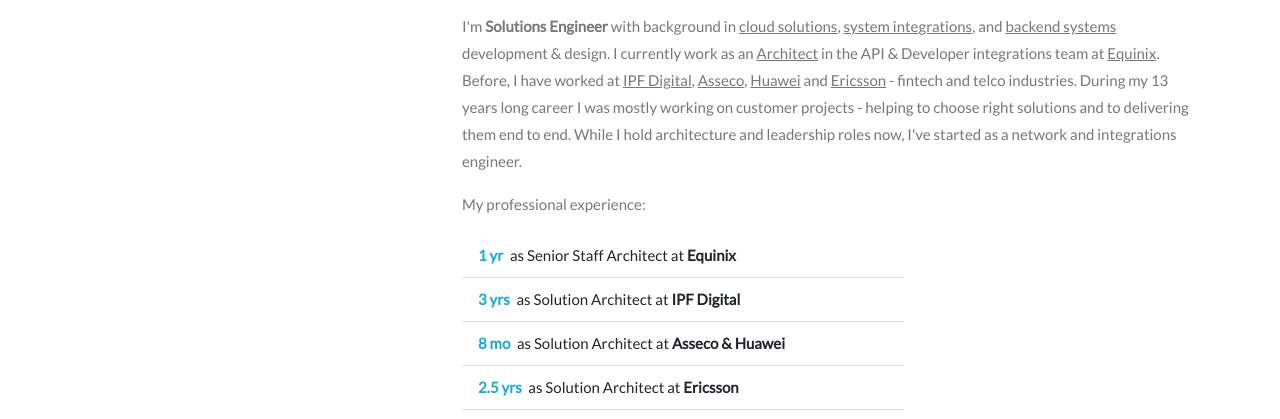
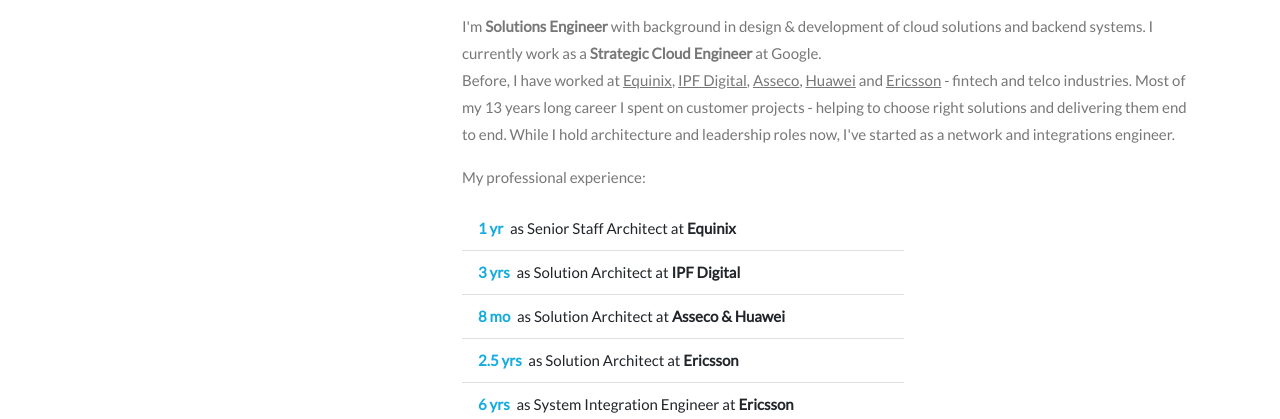
Before and after one commit to mikouaj/stefaniak.dev, a website built with webpack: page src/html/index.html in a window 1280 px wide. Shown: the part 359-778 px from the top of the page. Built offline with nearby package versions, Linux system fonts and the light colour scheme; files whose address does not match are found by name.

Commit message:
Updated About me section after moving to Google

```diff
--- a/src/html/index.html
+++ b/src/html/index.html
@@ -73,13 +73,11 @@
                 <div class="col"></div>
                 <div class="col-8">
                     <p class="mt-2">
-                        I'm <b>Solutions Engineer</b> with background in <u>cloud solutions</u>, <u>system
-                            integrations</u>, and <u>backend systems</u> development & design.
-                        I currently work as an <u>Architect</u> in the API & Developer integrations team at
+                        I'm <b>Solutions Engineer</b> with background in design & development of cloud solutions
+                        and backend systems. I currently work as a <b>Strategic Cloud Engineer</b> at Google.<br>
+                        Before, I have worked at
                         <a href="#" class="tooltip-link" data-toggle="tooltip"
-                            title="Equinix is the world's largest data centre & collocation infrastructure provider">Equinix</a>.<br>
-                        Before, I
-                        have worked at
+                            title="Equinix is the world's largest data centre & collocation infrastructure provider">Equinix</a>,
                         <a href="#" class="tooltip-link" data-toggle="tooltip"
                             title="IPF Digital, part of IPF Group, provides digital credit solutions in 8 countries under 4 brands">IPF
                             Digital</a>,
@@ -90,9 +88,9 @@
                             Huawei</a> and
                         <a href="#" class="tooltip-link" data-toggle="tooltip"
                             title="Ericsson is one of the leading providers of Information and Communication Technology (ICT) to service providers">
-                            Ericsson</a> - fintech and telco industries. During
-                        my 13 years long career I was mostly working on customer projects - helping to choose right
-                        solutions and to delivering them end to end. While I hold architecture and leadership roles now,
+                            Ericsson</a> - fintech and telco industries. Most of my
+                         13 years long career I spent on customer projects - helping to choose right
+                        solutions and delivering them end to end. While I hold architecture and leadership roles now,
                         I've started as a network and integrations engineer.
                     </p>
                 </div>
```
